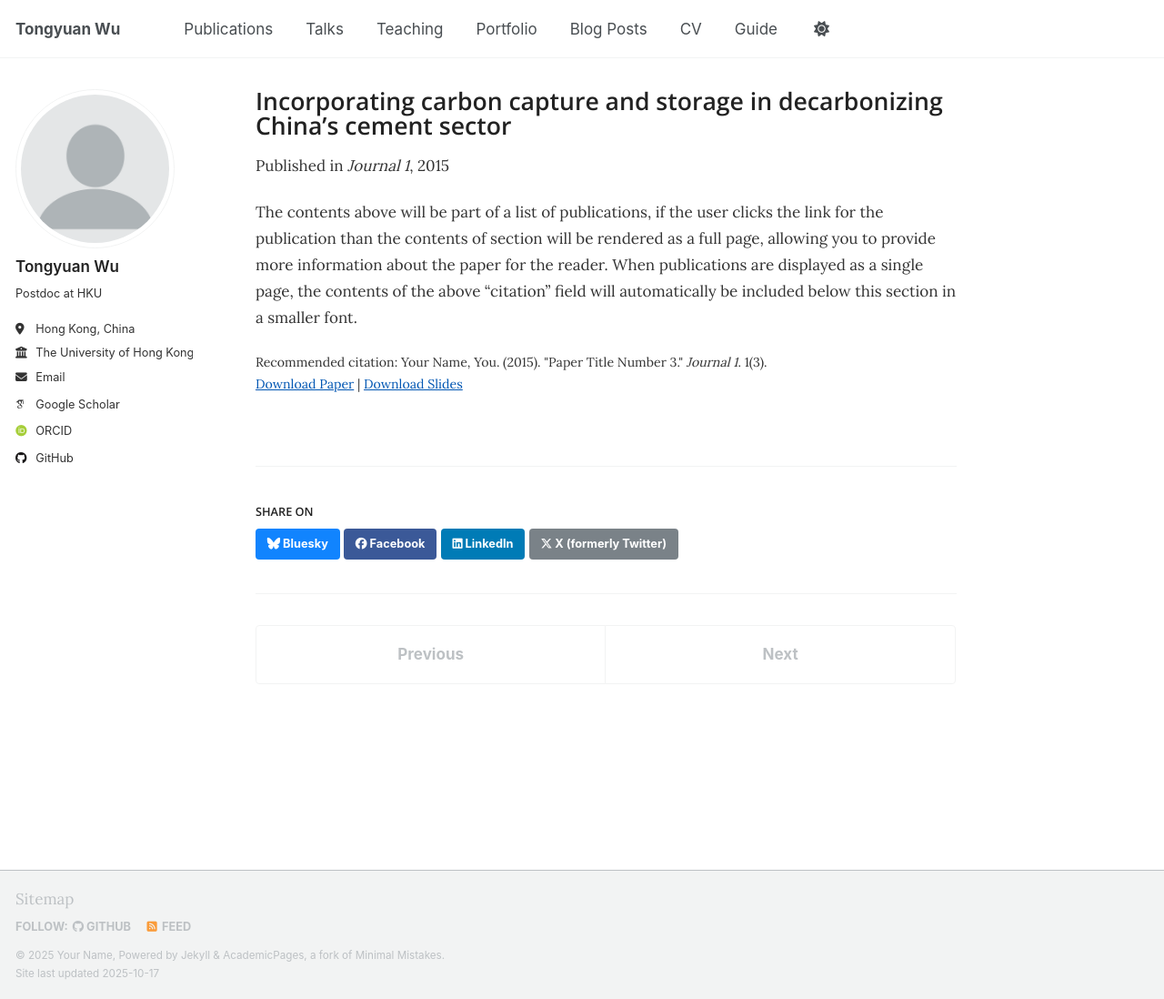
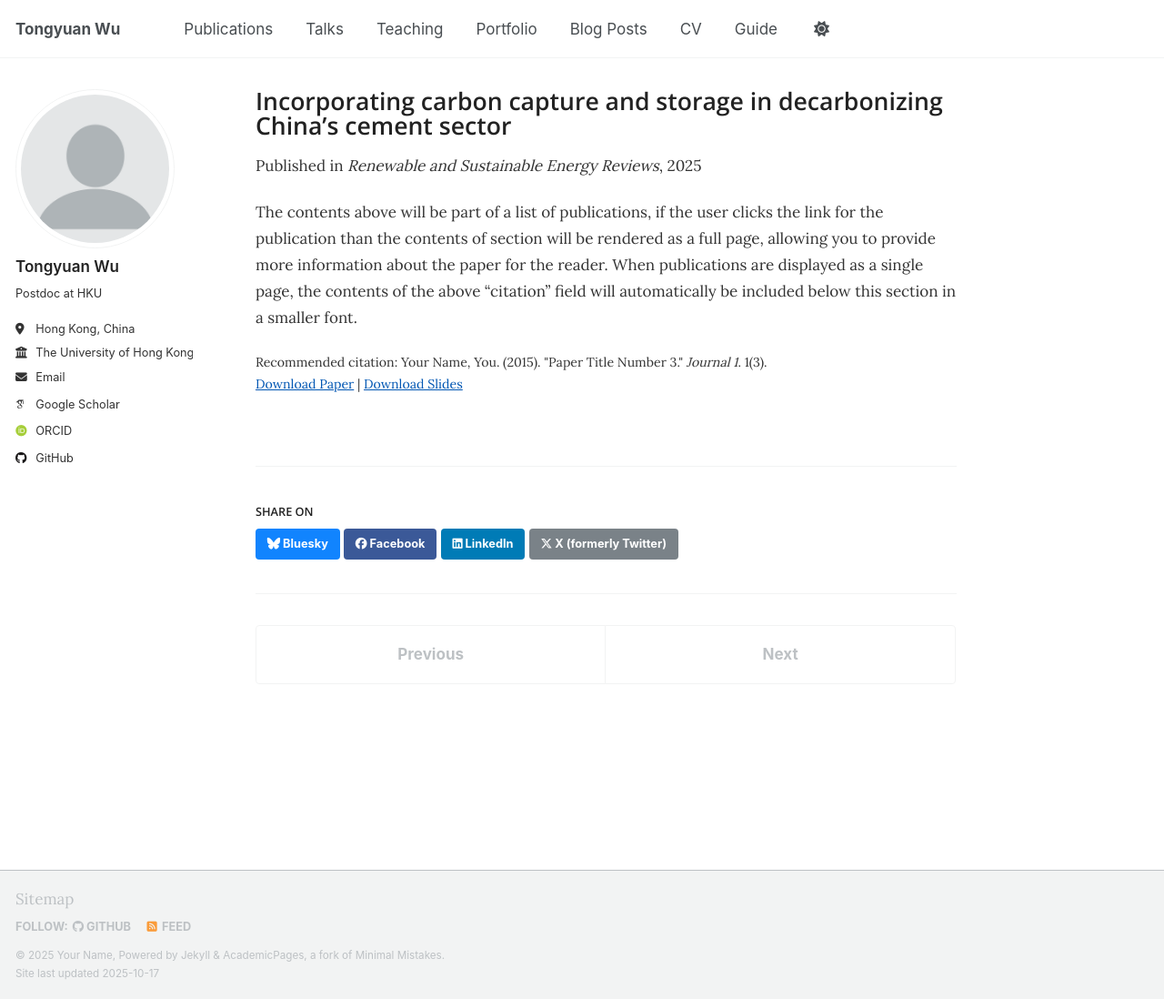
Before and after one commit to tongyuanwu/tongyuanwu.github.io, a Jekyll site: the page built from _publications/2015-10-01-paper-title-number-3.md, in a window 1280 px wide and 1098 px high. Shown: the whole window at 91% size. Built offline with Jekyll 4.4.1, drawn with Linux system fonts in a browser that asks for light colours; some web fonts are replaced; a script that is not in the unit is left out.

Commit message:
Update publication details for paper number 3

```diff
--- a/_publications/2015-10-01-paper-title-number-3.md
+++ b/_publications/2015-10-01-paper-title-number-3.md
@@ -4,12 +4,12 @@ collection: publications
 category: manuscripts
 permalink: /publication/2015-10-01-paper-title-number-3
 excerpt: 'This paper is about the number 3. The number 4 is left for future work.'
-date: 2015-10-01
-venue: 'Journal 1'
+date: 2025-10-01
+venue: 'Renewable and Sustainable Energy Reviews'
 slidesurl: 'http://academicpages.github.io/files/slides3.pdf'
 paperurl: 'http://academicpages.github.io/files/paper3.pdf'
 citation: 'Your Name, You. (2015). &quot;Paper Title Number 3.&quot; <i>Journal 1</i>. 1(3).'
-image: /images/papers/paper1_thumb.jpg
+image: /images/papers/RSER-2025.jpg
 ---
 
 The contents above will be part of a list of publications, if the user clicks the link for the publication than the contents of section will be rendered as a full page, allowing you to provide more information about the paper for the reader. When publications are displayed as a single page, the contents of the above "citation" field will automatically be included below this section in a smaller font.
```
